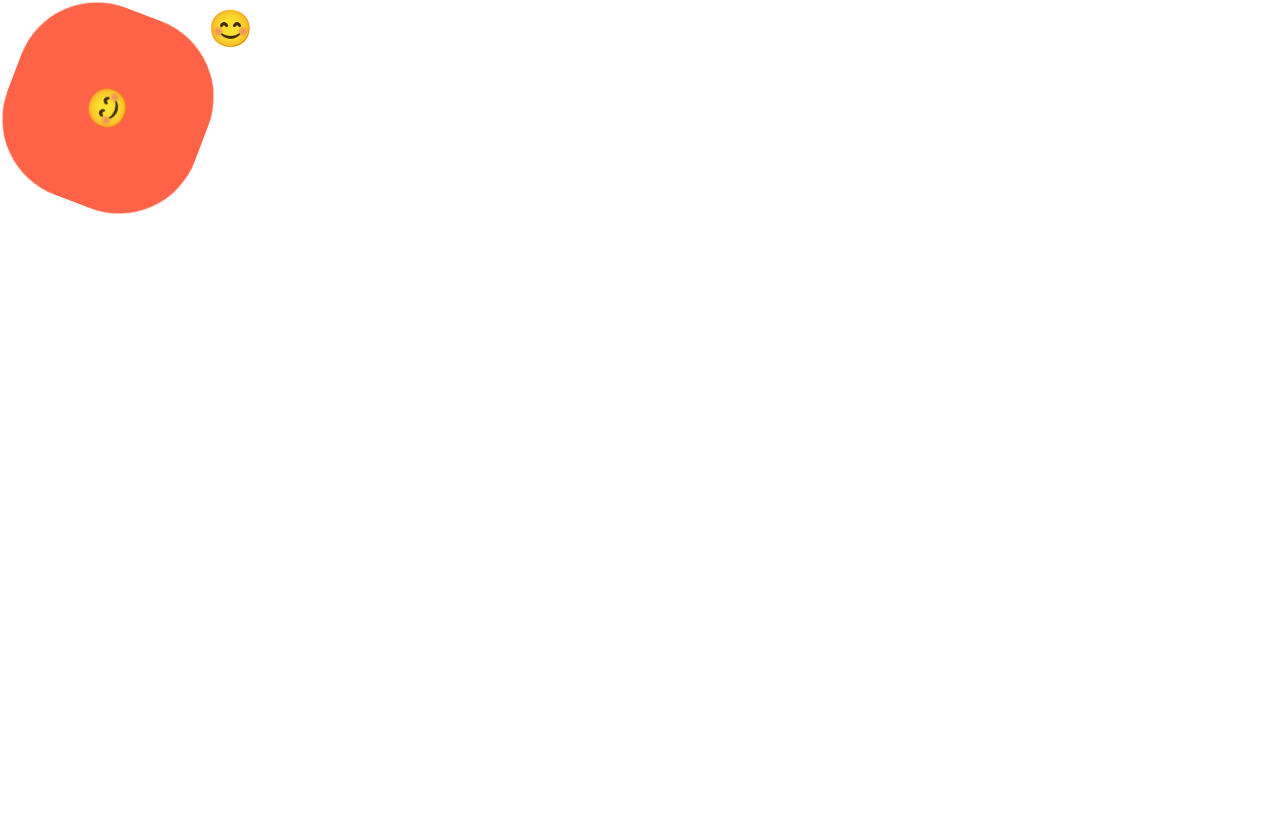
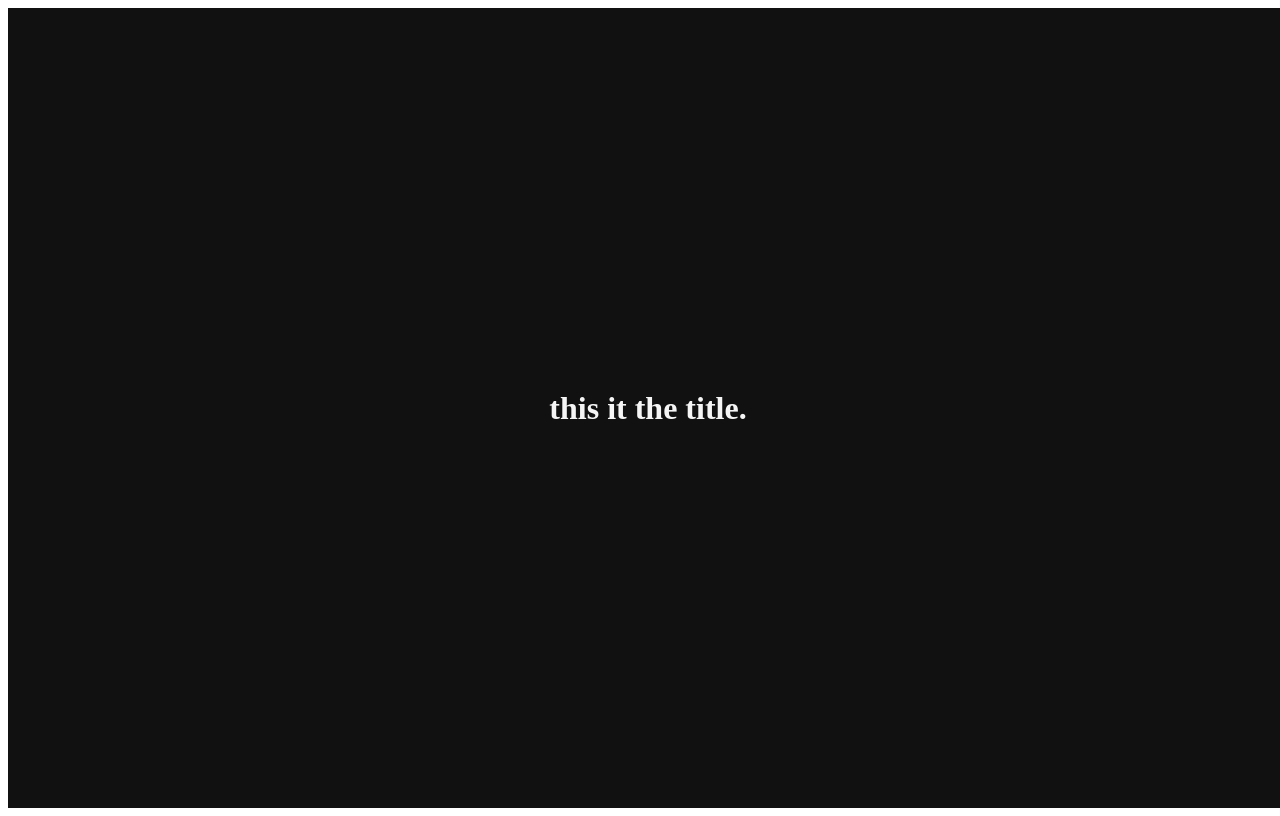
Before and after one commit to gyeol-mi/react-masterclass, a React (Create React App) app: page / in a window 1280 px wide. Built offline with nearby package versions, Linux system fonts and the light colour scheme.

Commit message:
#2.7_Themes

```diff
--- a/src/App.js
+++ b/src/App.js
@@ -2,48 +2,21 @@
 
 const Wrapper = styled.div`
   display: flex;
+  height: 100vh;
+  width: 100vw;
+  justify-content: center;
+  align-items: center;
+  background-color: ${(props) => props.theme.backgroundColor};
 `;
 
-const rotation = keyframes`
-  0% {
-    transform: rotate(0deg);
-    border-radius: 0px;
-  }
-  50% {
-    transform: rotate(360deg);
-    border-radius: 100px;
-  }
-  100% {
-    transform: rotate(0deg);
-    border-radius: 0px;
-  }
+const Title = styled.h1`
+  color: ${(props) => props.theme.textColor};
 `;
 
-const Emoji = styled.span`
-  font-size: 36px;
-`;
-
-const Box = styled.div`
-  display: flex;
-  justify-content: center;
-  align-items: center;
-  height: 200px;
-  width: 200px;
-  background-color: tomato;
-  animation: ${rotation} 5s linear infinite;
-  //pseudo-selector
-  //styled-component요소도 targeting 할 수 있음
-  ${Emoji}:hover {
-    font-size: 100px;
-  }
-`;
 function App() {
   return (
     <Wrapper>
-      <Box>
-        <Emoji as="div">😊</Emoji>
-      </Box>
-      <Emoji as="div">😊</Emoji>
+      <Title>this it the title.</Title>
     </Wrapper>
   );
 }
--- a/src/index.js
+++ b/src/index.js
@@ -1,10 +1,23 @@
 import React from "react";
 import ReactDOM from "react-dom/client";
+import { ThemeProvider } from "styled-components";
 import App from "./App";
+
+const darkTheme = {
+  textColor: "whitesmoke",
+  backgroundColor: "#111",
+};
+
+const lightTheme = {
+  textColor: "#111",
+  backgroundColor: "whitesmoke",
+};
 
 const root = ReactDOM.createRoot(document.getElementById("root"));
 root.render(
   <React.StrictMode>
-    <App />
+    <ThemeProvider theme={darkTheme}>
+      <App />
+    </ThemeProvider>
   </React.StrictMode>
 );
```
